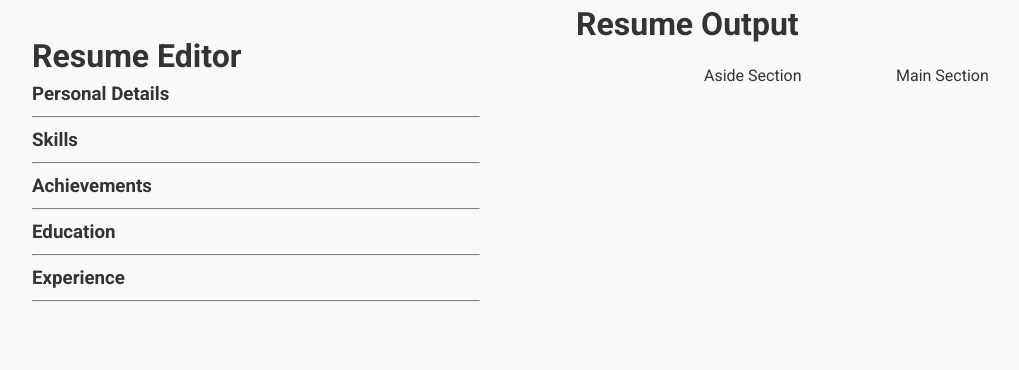
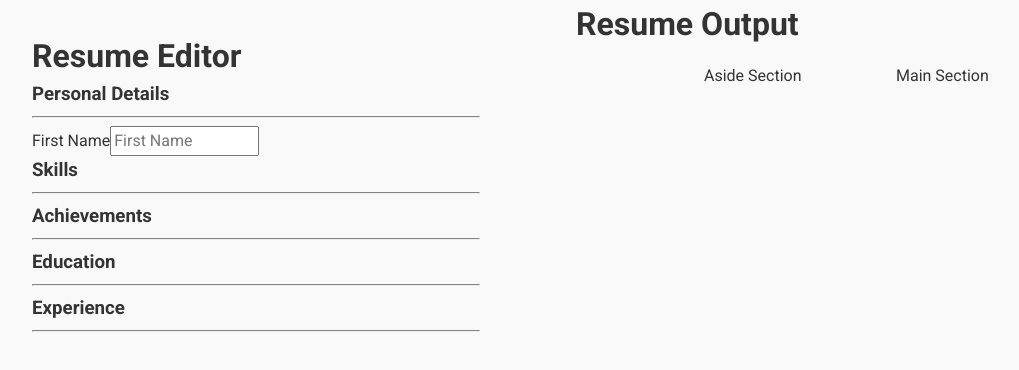
Before and after one commit to CeeZ-11/Odin-Project-CV-Application, a React (Vite) app: page / in a window 1280 px wide. Shown: the top 370 px of the page, without its empty margins (64-1083 px from the left). Built offline with nearby package versions, Linux system fonts and the light colour scheme.

Commit message:
✨ feat: Add form with first name label and input field

```diff
--- a/src/components/Editor/Personal.jsx
+++ b/src/components/Editor/Personal.jsx
@@ -3,6 +3,23 @@ export default function Personal() {
     <>
       <h3>Personal Details</h3>
       <hr className="grey-line" />
+      <form className="personl-details">
+        <div className="fName">
+          <label htmlFor="fName" data-help="you need help?">
+            First Name
+          </label>
+          <input
+            type="text"
+            name="fName"
+            id="fName"
+            pattern="^[^0-9]+$"
+            size="15"
+            maxLength="25"
+            placeholder="First Name"
+            required
+          />
+        </div>
+      </form>
     </>
   );
 }
```
